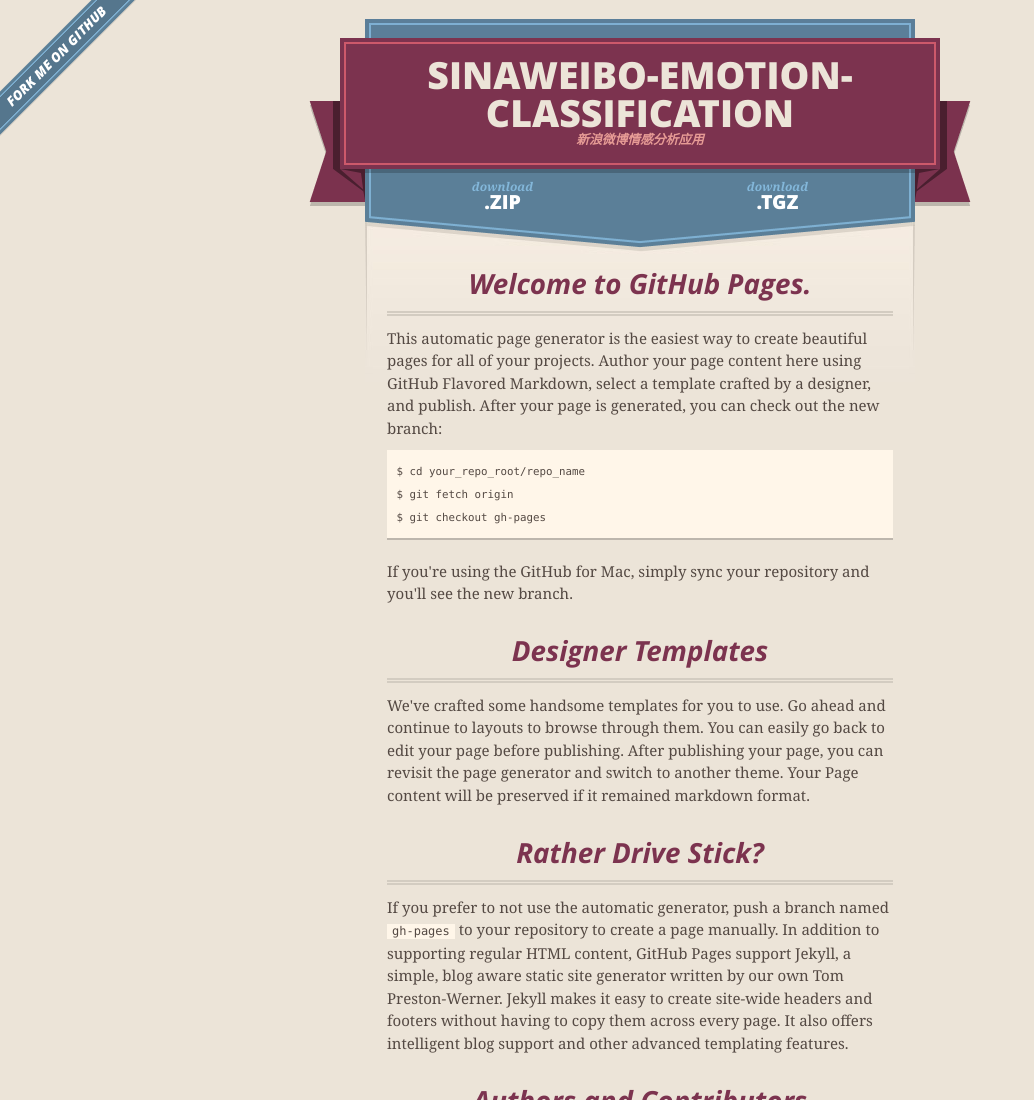
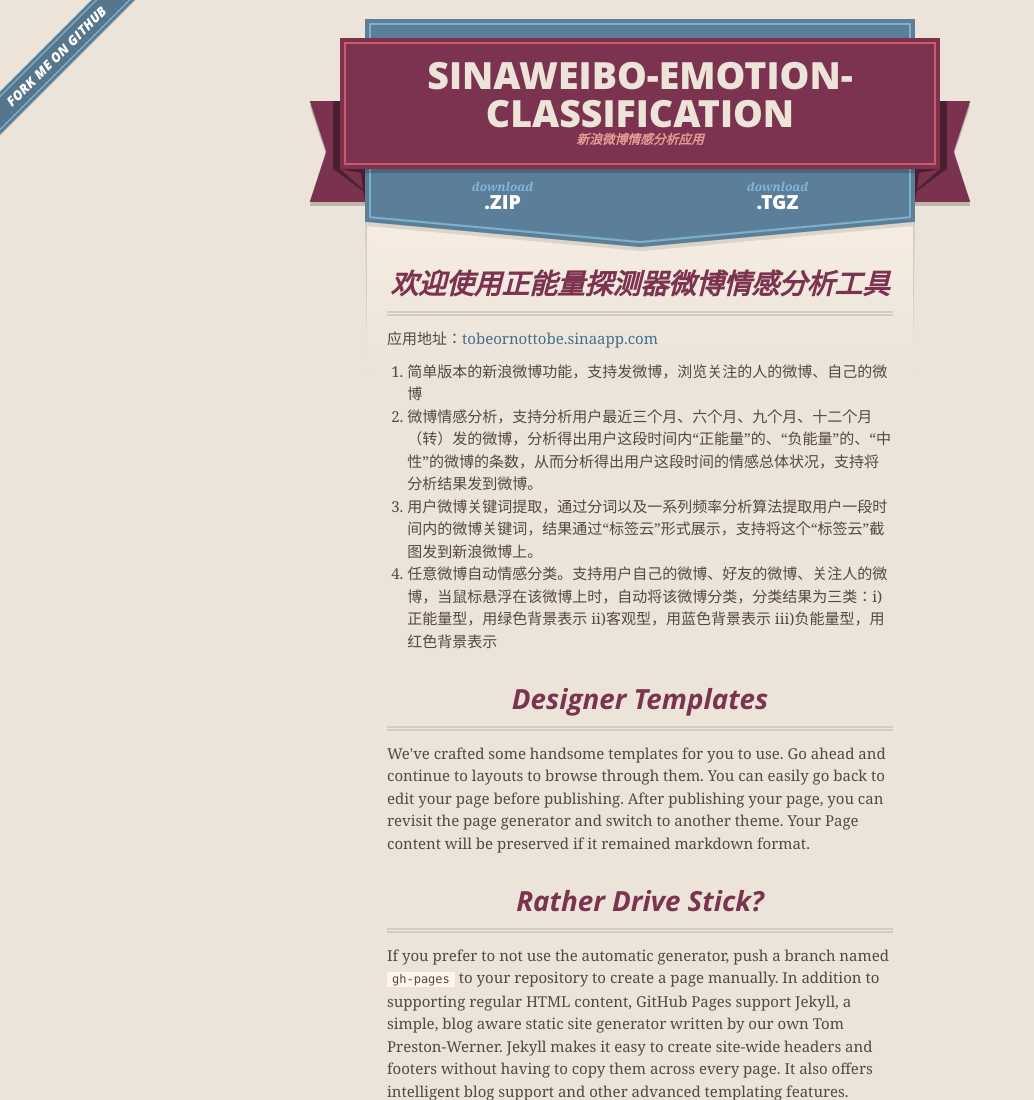
Before and after one commit to qibinlou/SinaWeibo-Emotion-Classification, a plain HTML site: page index.html in a window 1280 px wide. Shown: the top 1100 px of the page, without its empty margins (0-1034 px from the left). Drawn offline with nearby package versions, Linux system fonts and the light colour scheme.

Commit message:
Update index.html

```diff
--- a/index.html
+++ b/index.html
@@ -47,16 +47,19 @@
 
       <section id="main_content">
         <h3>
-<a name="welcome-to-github-pages" class="anchor" href="#welcome-to-github-pages"><span class="octicon octicon-link"></span></a>Welcome to GitHub Pages.</h3>
+<a name="welcome-to-github-pages" class="anchor" href="#welcome-to-github-pages"><span class="octicon octicon-link"></span></a>欢迎使用正能量探测器微博情感分析工具</h3>
 
-<p>This automatic page generator is the easiest way to create beautiful pages for all of your projects. Author your page content here using GitHub Flavored Markdown, select a template crafted by a designer, and publish. After your page is generated, you can check out the new branch:</p>
+<p>应用地址：<a href="http://tobeornottobe.sinaapp.com">tobeornottobe.sinaapp.com</a></p>
+<p>
+<ol>
+<li>简单版本的新浪微博功能，支持发微博，浏览关注的人的微博、自己的微博</li>
+<li>微博情感分析，支持分析用户最近三个月、六个月、九个月、十二个月（转）发的微博，分析得出用户这段时间内“正能量”的、“负能量”的、“中性”的微博的条数，从而分析得出用户这段时间的情感总体状况，支持将分析结果发到微博。</li>
+<li>用户微博关键词提取，通过分词以及一系列频率分析算法提取用户一段时间内的微博关键词，结果通过“标签云”形式展示，支持将这个“标签云”截图发到新浪微博上。</li>
+<li>任意微博自动情感分类。支持用户自己的微博、好友的微博、关注人的微博，当鼠标悬浮在该微博上时，自动将该微博分类，分类结果为三类：i)正能量型，用绿色背景表示  ii)客观型，用蓝色背景表示 iii)负能量型，用红色背景表示</li>
+</ol>
 
-<pre><code>$ cd your_repo_root/repo_name
-$ git fetch origin
-$ git checkout gh-pages
-</code></pre>
+</p>
 
-<p>If you're using the GitHub for Mac, simply sync your repository and you'll see the new branch.</p>
 
 <h3>
 <a name="designer-templates" class="anchor" href="#designer-templates"><span class="octicon octicon-link"></span></a>Designer Templates</h3>
```
